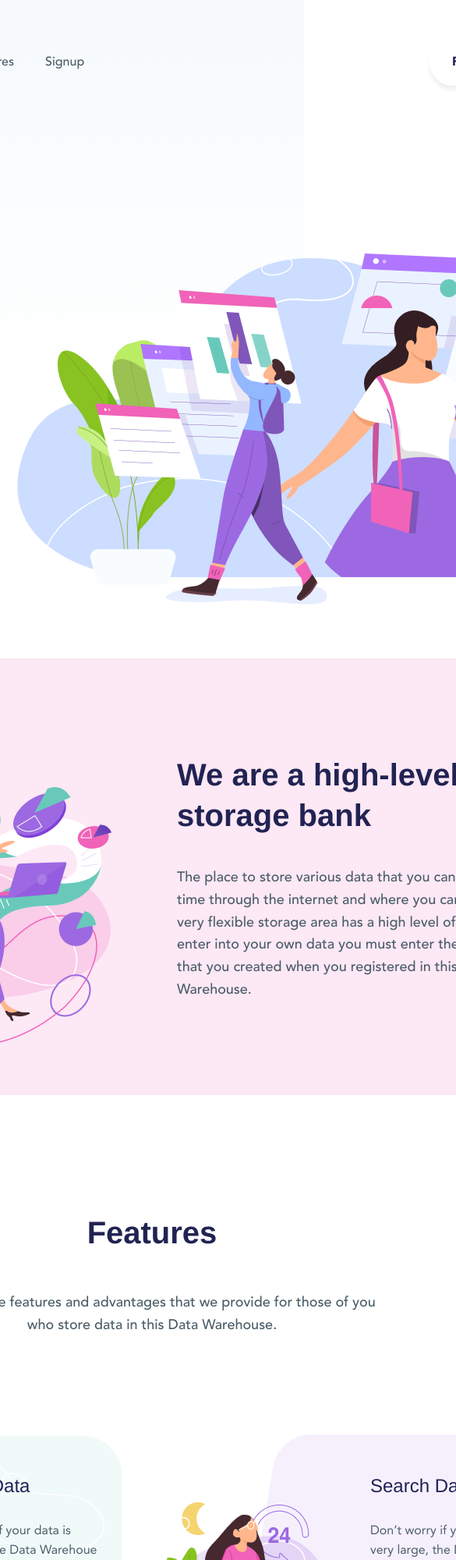
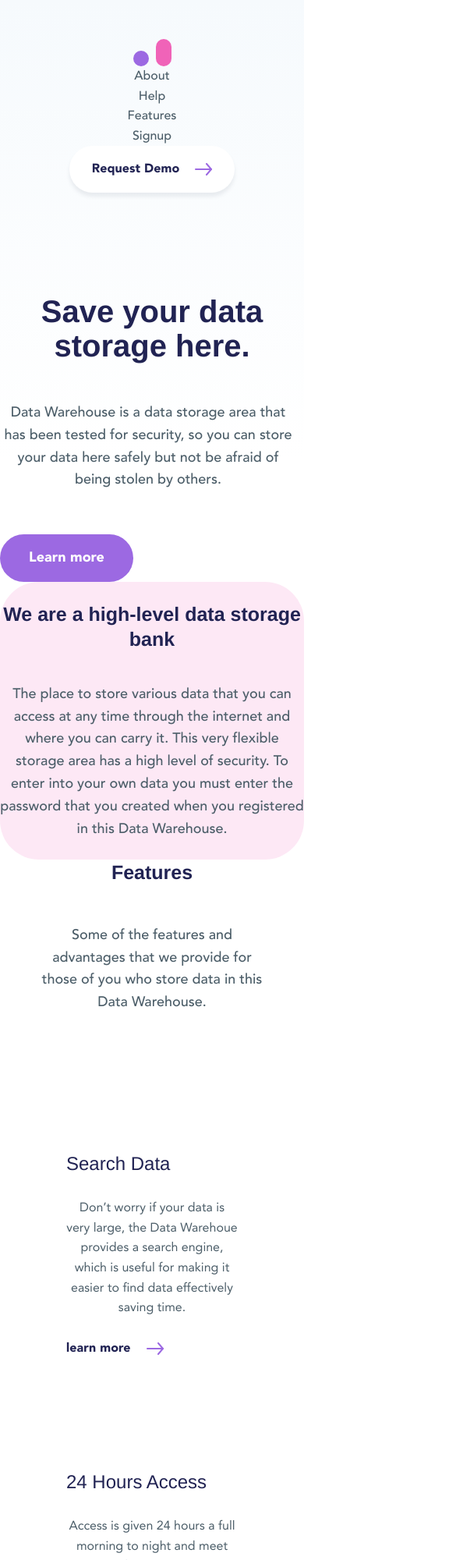
Before and after one commit to MrRufRUS/DataWarehouse, a plain HTML site: page index.html in a window 390 px wide. Shown: the top 2000 px of the page at 78% size, 585 px wide, since content can reach past the window. Drawn offline with Linux system fonts and the light colour scheme.

Commit message:
Added adaptive
Added adaptive for this layout

```diff
--- a/index.html
+++ b/index.html
@@ -10,8 +10,7 @@
 </head>
 <body>
     <main>
-        <section class="hero">
-            <nav>
+        <nav class="content">
             <div class="logo"><img src="img/logo.svg" alt="logo"></div>
             <ul class="nav__links">
                 <li><a href="">About</a></li>
@@ -21,7 +20,7 @@
             </ul>
             <div class="nav__button">Request Demo<span><img src="img/arrow.svg" alt="arrow"></span></div>
         </nav>
-            <div class="hero__under">
+        <section class="hero">
                 <div class="hero__left">
                     <div class="hero__text">
                         <p class="hero__title">Save your data storage here.</p>
@@ -31,7 +30,6 @@
                     <a href="" class="hero__button">Learn more</a>
                 </div>
                 <div class="hero__right"><img src="img/hero.png" alt="hero picture"></div>
-            </div>
         </section>
         <section class="about content">
             <div class="about__picture">
@@ -63,27 +61,27 @@
                     </div>
                     <div class="features__item features__item_2">
                     <div class="features__text">
-                        <p class="features__item-title">Search Data</p>
+                        <p class="features__item-title">24 Hours Access</p>
                         <p class="features__item-text">
-                            Don’t worry if your data is very large, the Data Warehoue provides a search engine, which is useful for making it easier to find data effectively saving time.
+                            Access is given 24 hours a full morning to night and meet again in the morning, giving you comfort when you need data when urgent.
                         </p>
                         <a href="" class="featires__link">learn more<span><img src="img/arrow.svg" alt="arrow"></span></a>
                     </div>
                     </div>
                     <div class="features__item features__item_3">
                         <div class="features__text">
-                            <p class="features__item-title">Search Data</p>
+                            <p class="features__item-title">Print Out</p>
                             <p class="features__item-text">
-                                Don’t worry if your data is very large, the Data Warehoue provides a search engine, which is useful for making it easier to find data effectively saving time.
+                                Print out service gives you convenience if someday you need print data, just edit it all and just print it.
                             </p>
                             <a href="" class="featires__link">learn more<span><img src="img/arrow.svg" alt="arrow"></span></a>
                         </div>
                     </div>
                         <div class="features__item features__item_4">
                     <div class="features__text">
-                        <p class="features__item-title">Search Data</p>
+                        <p class="features__item-title">Security Code</p>
                         <p class="features__item-text">
-                            Don’t worry if your data is very large, the Data Warehoue provides a search engine, which is useful for making it easier to find data effectively saving time.
+                            Data Security is one of our best facilities. Allows for your files to be safer. The file can be secured with a code or password that you created, so only you can open the file.
                         </p>
                         <a href="" class="featires__link">learn more<span><img src="img/arrow.svg" alt="arrow"></span></a>
                     </div>
@@ -135,7 +133,7 @@
                 </div>
                 <div class="footer__list">
                     <p class="footer__list-title">Social Media</p>
-                    <ul class="footer__list-content" style="width: 178px !important; flex-direction: row !important;">
+                    <ul class="footer__list-content social">
                         <li style="margin-right: 14px;"><img src="img/fb.png" alt="facebook" srcset=""></li>
                         <li style="margin-right: 14px;"><img src="img/t.png" alt="twitter" srcset=""></li>
                         <li><img src="img/i.png" alt="instagram" srcset=""></li>
--- a/сss/style.css
+++ b/сss/style.css
@@ -9,10 +9,11 @@ nav {
     margin-top: 50px;
     display: flex;
     align-items: center;
-    padding-right: 240px;
+    padding: 0 240px;
+    width: 100%;
 }
 .content {
-    margin: 0 240px;
+    padding: 0 240px;
 }
 .nav__links {
     margin-left: 120px;
@@ -62,16 +63,14 @@ border-radius: 50px;
 .hero {
     padding-left: 240px;
     display: flex;
-    flex-direction: column;
-    height: 100vh;
-}
-
-.hero__under {
-    display: flex;
     margin-top: 130px;
     align-items: center;
     justify-content: center;
+    flex-wrap: wrap;
+    height: auto;
+    width: 100vw;
 }
+
 .hero__left {
     display: flex;
     flex-direction: column;
@@ -89,9 +88,10 @@ line-height: 110%;
 /* 2 */
 
 color: #212353;
+max-width: 645px;
 }
 .hero__subtitle {
-width: 380px;
+max-width: 380px;
 height: 120px;
 
 font-family: Avenir;
@@ -121,8 +121,11 @@ color: #FFFFFF;
     background: #9C69E2;
 border-radius: 50px;
 }
-.hero__right {
-    padding-right: 112px;
+
+.hero__right img{
+    width: auto;
+    height: auto;
+    max-width: 45vw;
 }
 
 .about {
@@ -130,10 +133,13 @@ border-radius: 50px;
     height: 560px;
     background: rgba(240, 99, 184, 0.15);
     border-radius: 50px;
-    width: 1120px;
     justify-content: center;
     align-items: center;
+    flex-wrap: wrap;
+    height: auto;
+    margin-top: 100px;
 }
+
 .about__text {
     margin-left: 62px;
 }
@@ -149,7 +155,7 @@ display: flex;
 align-items: center;
 
 color: #212353;
-width: 475px;
+max-width: 475px;
 
 }
 .about__subtitle {
@@ -165,8 +171,7 @@ line-height: 160%;
 
 color: #4B5D68;
 margin-top: 40px;
-width: 474px;
-height: 170px;
+max-width: 474px;
 }
 
 .features {
@@ -203,17 +208,18 @@ height: 170px;
     /* 1 */
 
     color: #4B5D68;
-    width: 585px;
+    max-width: 585px;
 }
 .features__list {
     padding-top: 100px;
     display: flex;
-    width: 1140px;
+    max-width: 1140px;
     flex-wrap: wrap;
-    align-content: center;
+    justify-content: center;
 }
 .features__item {
     width: 50%;
+    min-width: 555px;
     display: flex;
     height: 358px;
     margin: 25px 0;
@@ -299,12 +305,13 @@ footer::before {
     background: #9C69E2;
     opacity: 0.2;
     height: 2px;
-    width: 100%;
+    width: 100vw;
     top: -100px;
 }
 .footer__top {
     display: flex;
     align-items: center;
+    flex-wrap: wrap;
 }
 .footer__top-text {
     display: flex;
@@ -341,6 +348,7 @@ footer::before {
 }
 .footer__buttons {
     display: flex;
+    flex-wrap: wrap;
 }
 .footer__button_pink {
     padding: 16.5px 37px;
@@ -387,6 +395,7 @@ footer::before {
     margin-top: 150px;
     display: flex;
     justify-content: space-between;
+    flex-wrap: wrap;
 }
 .footer__location {
     display: flex;
@@ -461,9 +470,13 @@ p.logo > img {
 }
 .footer__list-content {
     margin-top: 30px;
-    width: 166px;
+    width: 166px auto;
     display: flex;
     flex-direction: column;
+}
+.social {
+    max-width: 178px;
+    flex-direction: row;
 }
 .footer__list-content > li {
     font-family: Avenir;
@@ -503,3 +516,88 @@ p.logo > img {
 .footer__bottom-img {
     margin-left: auto;
 }
+@media all and (max-width: 425px) {
+    .social {
+        flex-direction: column;
+    }
+}
+@media all and (max-width: 768px) {
+    * {
+        text-align: center;
+    }
+    .features__item {
+        background-image: none !important;
+        width: auto !important;
+        min-width: 0;
+    }
+    .features__text {
+        padding: 0;
+        margin: 0 auto;
+    }
+    .features {
+        width: auto;
+    }
+    .about__title {
+        font-size: 25px;
+    }
+    .features__title {
+        font-size: 25px;
+    }
+    .footer__title {
+        font-size: 25px;
+    }
+    .about__text {
+        margin: 0;
+        padding: 25px 0;
+        text-align: center;
+    }
+}
+@media all and (max-width: 1024px) {
+    .content {
+        padding: 0 !important;
+    }
+    nav {
+        flex-direction: column;
+        justify-content: center;
+        align-items: center;
+        padding-left: 0;
+    }
+    .nav__links {
+        flex-direction: column;
+        justify-content: center;
+        align-items: center;
+        margin: 0 auto;
+    }
+
+    .nav__links li + li {
+        margin-left: 0;
+    }
+    .hero {
+        justify-content: center;
+        padding-left: 0;
+    }
+    .hero__title {
+        font-size: 40px;
+    }
+
+    .about {
+        margin: 0;
+    }
+    footer{
+
+    }
+    .about__picture img{
+        display: none;
+    }
+    .features__subtitle {
+        max-width: 300px;
+    }
+
+
+}
+
+@media all and (max-width: 1440px) {
+    .hero__right{
+        display: none;
+    }
+}
```
Lines whose indentation alone changed are shown as unchanged.
